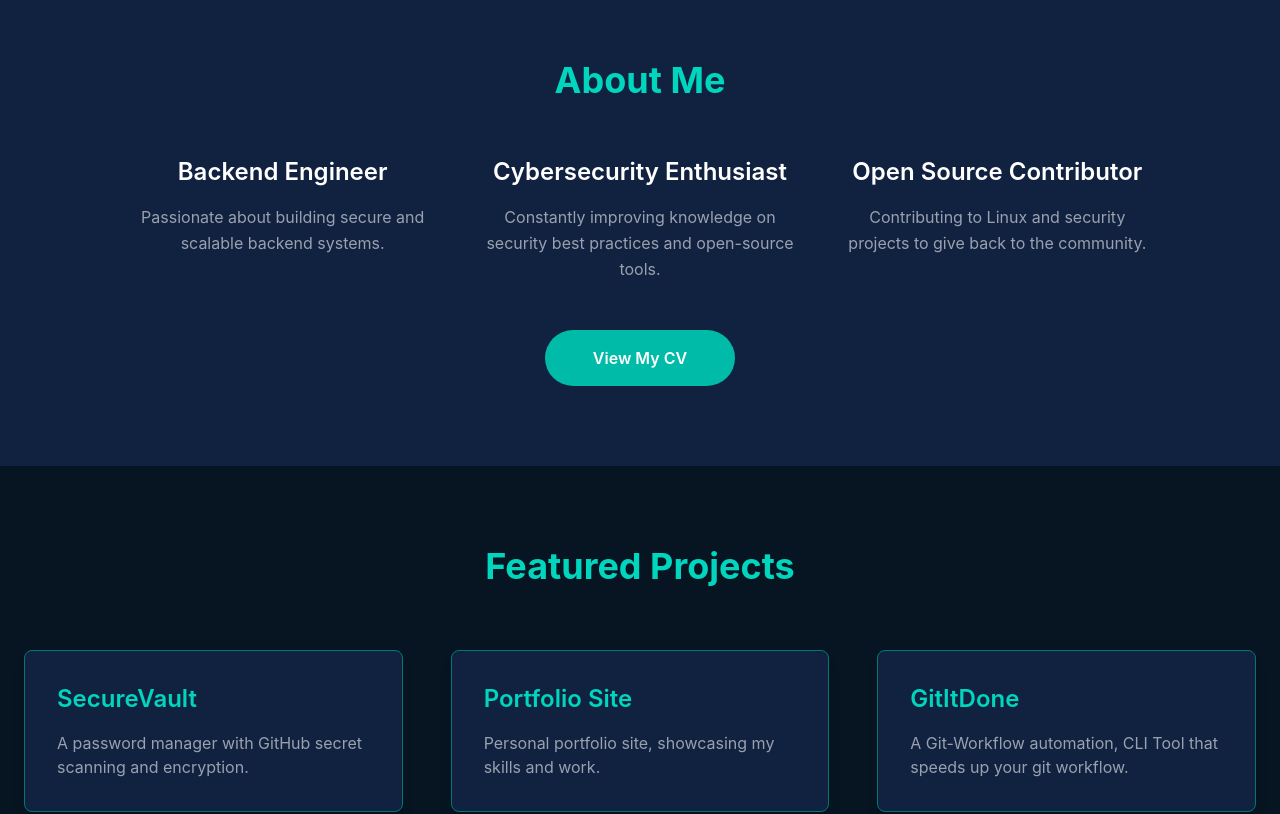
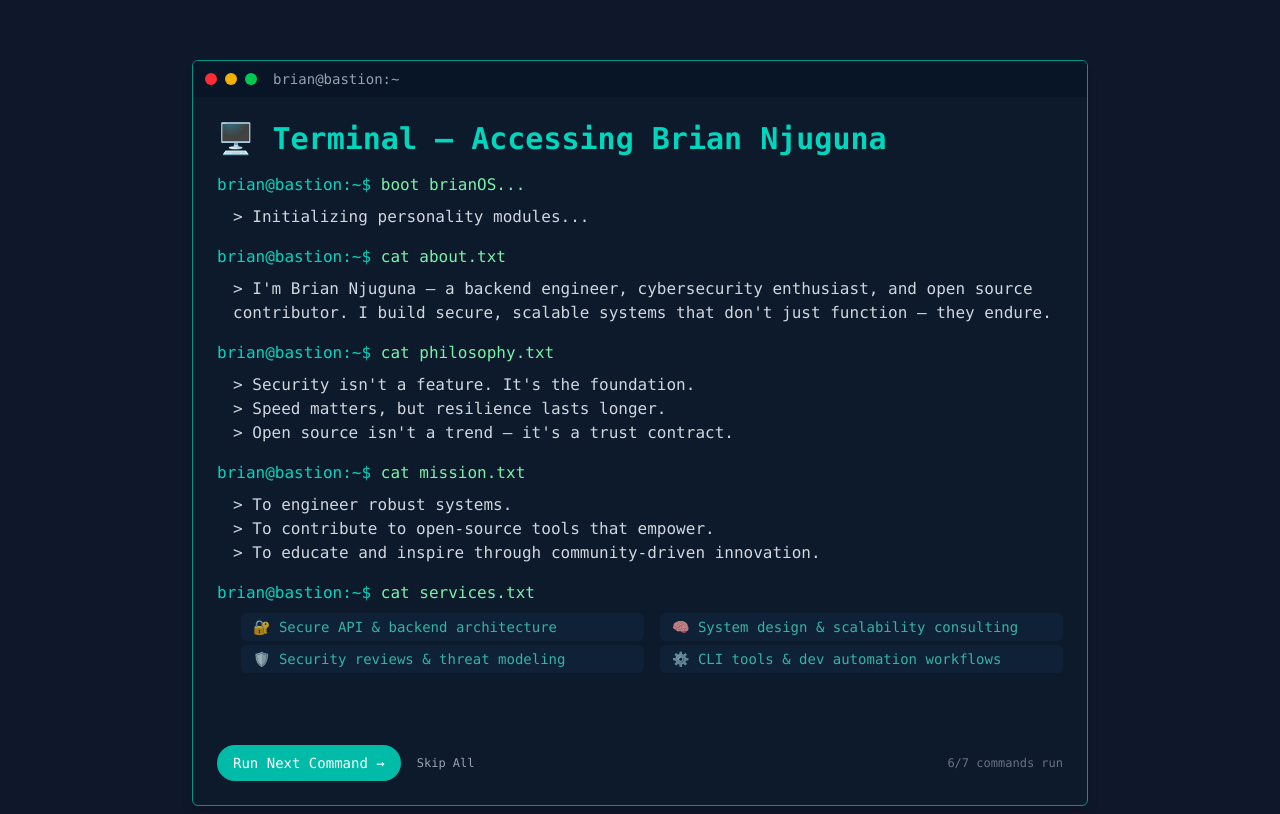
Before and after one commit to guy-with-a-cool-terminal/MyPortfolioWebsite, a React (Vite) app in the folder portfolio-site/: page / in a window 1280 px wide. Shown: the part 820-1634 px from the top of the page. Built offline with nearby package versions, Linux system fonts and the light colour scheme.

Commit message:
terminal mode about

```diff
--- a/portfolio-site/src/sections/About.jsx
+++ b/portfolio-site/src/sections/About.jsx
@@ -1,55 +1,225 @@
+import { useEffect, useState, useRef } from "react";
 import { motion } from "framer-motion";
 
-const About = () => (
-  <motion.section
+// Narrative terminal commands
+const commands = [
+  {
+    cmdText: "boot brianOS...",
+    output: "> Initializing personality modules...",
+  },
+  {
+    cmdText: "cat about.txt",
+    output:
+      "> I'm Brian Njuguna — a backend engineer, cybersecurity enthusiast, and open source contributor. I build secure, scalable systems that don't just function — they endure.",
+  },
+  {
+    cmdText: "cat philosophy.txt",
+    output:
+      "> Security isn't a feature. It's the foundation.\n> Speed matters, but resilience lasts longer.\n> Open source isn't a trend — it's a trust contract.",
+  },
+  {
+    cmdText: "cat mission.txt",
+    output:
+      "> To engineer robust systems.\n> To contribute to open-source tools that empower.\n> To educate and inspire through community-driven innovation.",
+  },
+  {
+    cmdText: "cat services.txt",
+    output: [
+      "🔐 Secure API & backend architecture",
+      "🧠 System design & scalability consulting",
+      "🛡️ Security reviews & threat modeling",
+      "⚙️ CLI tools & dev automation workflows",
+    ],
+  },
+  {
+    cmdText: "cat skills.txt",
+    output: [
+      "Node.js",
+      "Python",
+      "Shell Scripting",
+      "Express",
+      "PostgreSQL",
+      "MongoDB",
+      "Linux",
+      "Git & GitHub",
+      "Cybersecurity Practices",
+    ],
+  },
+  {
+    cmdText: "cat final_thoughts.txt",
+    output:
+      "> If you're building for scale, for trust, or for something bigger than yourself...\n> Let's talk.",
+  },
+];
+
+// Typing effect
+const TypingCommand = ({ command, onComplete, paused }) => {
+  const [typed, setTyped] = useState("");
+  const idx = useRef(0);
+  const cursorVisible = useRef(true);
+
+  useEffect(() => {
+    const blink = setInterval(() => {
+      cursorVisible.current = !cursorVisible.current;
+      setTyped((t) => t); // re-render
+    }, 500);
+    return () => clearInterval(blink);
+  }, []);
+
+  useEffect(() => {
+    if (paused) return;
+    const typer = setInterval(() => {
+      if (idx.current < command.length) {
+        setTyped((t) => t + command[idx.current]);
+        idx.current++;
+      } else {
+        clearInterval(typer);
+        setTimeout(onComplete, 400);
+      }
+    }, 45);
+    return () => clearInterval(typer);
+  }, [command, onComplete, paused]);
+
+  return (
+    <p className="text-green-300 font-mono text-sm sm:text-base">
+      <span className="text-teal-400">brian@bastion:~$</span> {typed}
+      <span className="inline-block ml-1">
+        {cursorVisible.current ? "|" : "\u00A0"}
+      </span>
+    </p>
+  );
+};
+
+const About = () => {
+  const [current, setCurrent] = useState(0);
+  const [paused, setPaused] = useState(false);
+  const containerRef = useRef();
+
+  const next = () => setCurrent((c) => Math.min(c + 1, commands.length));
+  const skipAll = () => setCurrent(commands.length);
+
+  useEffect(() => {
+    const observer = new IntersectionObserver(
+      ([entry]) => setPaused(!entry.isIntersecting),
+      { threshold: 0.1 }
+    );
+    if (containerRef.current) observer.observe(containerRef.current);
+    return () => observer.disconnect();
+  }, []);
+
+  return (
+    <section
       id="about"
-    className="bg-[#112240] py-20 px-6"
+      className="bg-[#0f172a] text-white min-h-screen py-20 px-6 font-mono"
+    >
+      <div
+        ref={containerRef}
+        className="max-w-4xl mx-auto bg-[#0c1a2c] rounded-md overflow-hidden shadow-lg border border-teal-600"
+      >
+        {/* Terminal header */}
+        <div className="flex space-x-2 items-center bg-[#071526] py-2 px-3">
+          <span className="w-3 h-3 bg-red-500 rounded-full"></span>
+          <span className="w-3 h-3 bg-yellow-500 rounded-full"></span>
+          <span className="w-3 h-3 bg-green-500 rounded-full"></span>
+          <span className="ml-2 text-gray-400 text-sm">brian@bastion:~</span>
+        </div>
+
+        {/* Terminal body */}
+        <div className="p-6 space-y-4">
+          <h2 className="text-teal-400 text-2xl sm:text-3xl font-bold">
+            🖥️ Terminal — Accessing Brian Njuguna
+          </h2>
+
+          {commands.slice(0, current + 1).map((line, i) => (
+            <motion.div
+              key={i}
+              initial={{ opacity: 0, y: 10 }}
+              animate={{ opacity: 1, y: 0 }}
+              transition={{ duration: 0.3, delay: i * 0.1 }}
+            >
+              {i === current ? (
+                <TypingCommand
+                  command={line.cmdText}
+                  onComplete={next}
+                  paused={paused}
+                />
+              ) : (
+                <>
+                  <p className="text-green-300 font-mono text-sm sm:text-base">
+                    <span className="text-teal-400">brian@bastion:~$</span>{" "}
+                    {line.cmdText}
+                  </p>
+                  <motion.div
+                    className="text-gray-300 font-mono mt-2 pl-4 whitespace-pre-line"
                     initial={{ opacity: 0 }}
                     animate={{ opacity: 1 }}
-    transition={{ duration: 1 }}
+                    transition={{ duration: 0.5 }}
                   >
-    <div className="max-w-5xl mx-auto">
-      <h2 className="text-3xl sm:text-4xl font-bold text-teal-400 text-center mb-14">
-        About Me
-      </h2>
-      <div className="grid md:grid-cols-3 gap-12 text-center">
-        <div>
-          <h3 className="text-xl sm:text-2xl font-semibold mb-4 text-white">
-            Backend Engineer
-          </h3>
-          <p className="text-gray-400 leading-relaxed">
-            Passionate about building secure and scalable backend systems.
+                    {Array.isArray(line.output) ? (
+                      <ul className="grid sm:grid-cols-2 gap-x-4 gap-y-1 pl-2 text-teal-300 text-sm">
+                        {line.output.map((o, idx) => (
+                          <li
+                            key={idx}
+                            className="bg-[#11243a] px-3 py-1 rounded-md"
+                          >
+                            {o}
+                          </li>
+                        ))}
+                      </ul>
+                    ) : (
+                      <p>{line.output}</p>
+                    )}
+                  </motion.div>
+                </>
+              )}
+            </motion.div>
+          ))}
+
+          {/* Progress & Controls */}
+          <div className="flex justify-between items-center pt-4">
+            {current < commands.length && (
+              <button
+                onClick={next}
+                className="bg-teal-500 hover:bg-teal-600 text-white px-4 py-2 rounded-full font-mono text-sm transition"
+              >
+                Run Next Command →
+              </button>
+            )}
+            {current < commands.length && (
+              <button
+                onClick={skipAll}
+                className="text-xs text-gray-400 hover:text-teal-300 transition ml-4"
+              >
+                Skip All
+              </button>
+            )}
+            <p className="text-xs text-gray-500 ml-auto">
+              {current + 1}/{commands.length} commands run
             </p>
           </div>
-        <div>
-          <h3 className="text-xl sm:text-2xl font-semibold mb-4 text-white">
-            Cybersecurity Enthusiast
-          </h3>
-          <p className="text-gray-400 leading-relaxed">
-            Constantly improving knowledge on security best practices and open-source tools.
-          </p>
-        </div>
-        <div>
-          <h3 className="text-xl sm:text-2xl font-semibold mb-4 text-white">
-            Open Source Contributor
-          </h3>
-          <p className="text-gray-400 leading-relaxed">
-            Contributing to Linux and security projects to give back to the community.
-          </p>
-        </div>
-      </div>
-      <div className="text-center mt-12">
+
+          {/* Final CTA */}
+          {current === commands.length && (
+            <motion.div
+              className="text-center pt-8"
+              initial={{ opacity: 0, scale: 0.95 }}
+              animate={{ opacity: 1, scale: 1 }}
+              transition={{ duration: 0.5 }}
+            >
               <a
                 href="https://docs.google.com/document/d/1AzpAenefivF0MeBmlpGmeKgM94KQJhirmFFajVDQzu8/edit?usp=sharing"
-          className="inline-block bg-teal-500 hover:bg-teal-600 text-white px-12 py-4 rounded-full font-semibold transition focus:outline-none focus:ring-2 focus:ring-teal-400"
+                className="inline-block bg-teal-500 hover:bg-teal-600 text-white px-8 py-3 rounded-full font-semibold transition shadow-lg focus:outline-none focus:ring-2 focus:ring-teal-400"
                 target="_blank"
                 rel="noopener noreferrer"
               >
-          View My CV
+                View My CV 📄
               </a>
+            </motion.div>
+          )}
         </div>
       </div>
-  </motion.section>
+    </section>
   );
+};
 
 export default About;
```
Lines whose indentation alone changed are shown as unchanged.
